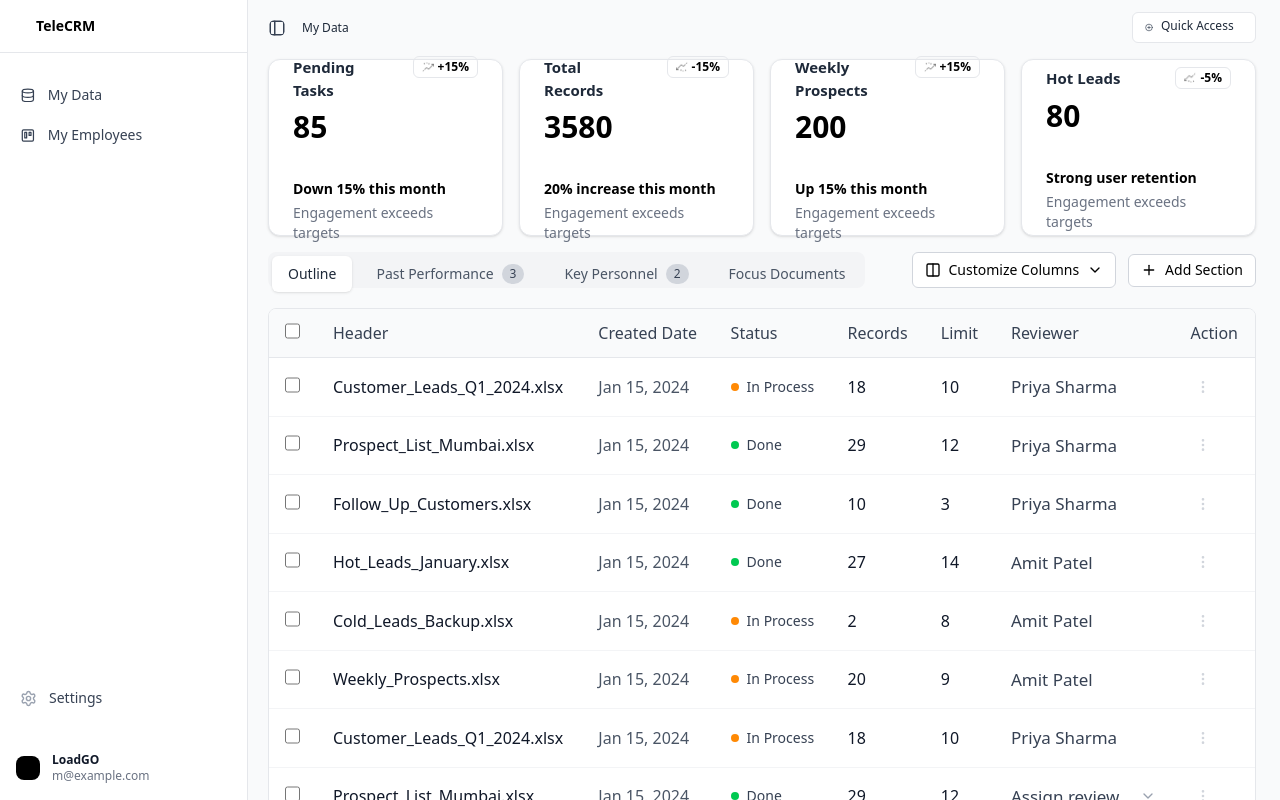
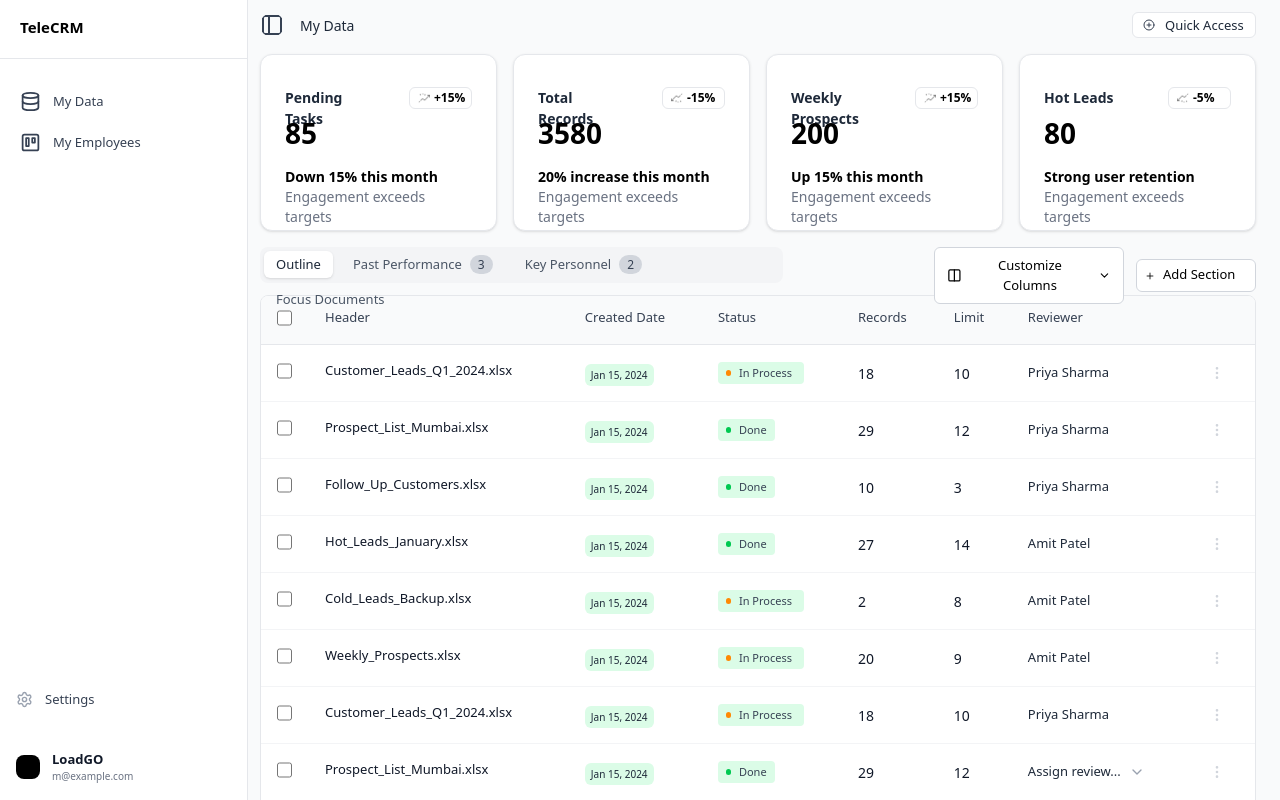
Before and after one commit to sharjeelxyz/TeleCRM-Project, a React (Vite) app: page /#/my-data in a window 1280 px wide. Built offline with nearby package versions, Linux system fonts and the light colour scheme.

Commit message:
pixel perfect

```diff
--- a/src/components/pages/CustomerLeads.jsx
+++ b/src/components/pages/CustomerLeads.jsx
@@ -128,6 +128,7 @@ const CustomerLeads = () => {
           </span>
         </div>
 
+        {/* this fixed height is the problem ..remove it and remove those mt-90 nd all then it will look good */}
         <div className="h-[175px]">
           <div className=" items-center mt-4  sm:gap-3 sm:justify-between sm:flex">
             <div className="flex items-center gap-3 grid-cols-1">
--- a/src/components/pages/DashboardLayout.jsx
+++ b/src/components/pages/DashboardLayout.jsx
@@ -1,5 +1,87 @@
+// import React, { useState } from "react";
+// import { Database, Trello, Settings } from "lucide-react";
+// import { Link, Outlet } from "react-router-dom";
+
+// const DashboardLayout = () => {
+//   const [collapsed, setCollapsed] = useState(false);
+
+//   const handleToggleSidebar = () => {
+//     setCollapsed((prev) => !prev);
+//   };
+
+//   return (
+//     <div className="flex h-screen bg-gray-50 overflow-hidden overflow-x-hidden">
+//       <aside
+//         className={`bg-white border-r border-gray-200 flex flex-col fixed left-0 top-0 h-full z-10 transition-all duration-300 ${
+//           collapsed ? "w-[59px]" : "w-[248px]"
+//         }`}
+//       >
+//         <div className="flex-shrink-0 p-4 border-b border-gray-200 text-[15px]">
+//           <h4 className="font-bold h-[26px] w-[76px] ml-5">
+//             {collapsed ? "" : "TeleCRM"}
+//           </h4>
+//         </div>
+
+//         <nav className="flex-1 px-2 py-6 overflow-y-auto">
+//           <div>
+//             <Link to="my-data">
+//               <button className="flex items-center gap-3 w-full px-3 py-2 text-left text-[13px]  font-medium text-gray-700 hover:bg-gray-100 rounded-md mb-1">
+//                 <Database className="w-[15.75px] h-[14.88px]" />
+//                 {!collapsed && "My Data"}
+//               </button>
+//             </Link>
+//             <Link to="my-employees">
+//               <button className="flex items-center gap-3 w-full px-3 py-2 text-left text-[13px] font-medium text-gray-700 hover:bg-gray-100 rounded-md">
+//                 <Trello className="w-[15.75px] h-[14.88px]" />
+//                 {!collapsed && "My Employees"}
+//               </button>
+//             </Link>
+//           </div>
+//         </nav>
+
+//         <div className="flex-shrink-0 p-4 ">
+//           <button className="flex items-center gap-3 w-full text-[13px] font-medium text-gray-700 hover:bg-gray-100 rounded-md mb-10">
+//             <Settings className="w-[17px] h-[17px] text-gray-400" />
+//             {!collapsed && "Settings"}
+//           </button>
+
+//           <div className="flex items-center gap-3 rounded-lg">
+//             <div className="w-6 h-6 rounded-lg bg-black flex-shrink-0 "></div>
+//             {!collapsed && (
+//               <div className="flex flex-col min-w-0">
+//                 <span className="text-[13px] font-semibold text-gray-900 truncate">
+//                   LoadGO
+//                 </span>
+//                 <span className="text-[10px] text-gray-500 truncate">
+//                   m@example.com
+//                 </span>
+//               </div>
+//             )}
+//           </div>
+//         </div>
+//       </aside>
+
+//       <main
+//         className={`flex-1 overflow-auto transition-all duration-300 ${
+//           collapsed ? "ml-20" : "ml-64"
+//         }`}
+//       >
+//         <Outlet context={{ onToggleSidebar: handleToggleSidebar }} />
+//       </main>
+//     </div>
+//   );
+// };
+
+// export default DashboardLayout;
+
 import React, { useState } from "react";
-import { Database, Trello, Settings } from "lucide-react";
+import {
+  Database,
+  Trello,
+  Settings,
+  ChevronLeft,
+  ChevronRight,
+} from "lucide-react";
 import { Link, Outlet } from "react-router-dom";
 
 const DashboardLayout = () => {
@@ -16,41 +98,43 @@ const DashboardLayout = () => {
           collapsed ? "w-[59px]" : "w-[248px]"
         }`}
       >
-        <div className="flex-shrink-0 p-4 border-b border-gray-200 text-sm">
-          <h4 className="font-bold ml-5"> {collapsed ? "" : "TeleCRM"} </h4>
+        <div className="flex items-center justify-between p-4 border-b border-gray-200 text-[15px]">
+          <h4 className="font-bold h-[26px] w-[76px] ml-1">
+            {collapsed ? "" : "TeleCRM"}
+          </h4>
         </div>
 
         <nav className="flex-1 px-2 py-6 overflow-y-auto">
           <div>
             <Link to="my-data">
-              <button className="flex items-center gap-3 w-full px-3 py-2 text-left text-sm font-medium text-gray-700 hover:bg-gray-100 rounded-md mb-1">
-                <Database className="w-[15.75px] h-[14.88px]" />
+              <button className="flex items-center gap-3 w-full px-3 py-2 text-left text-[13px] font-medium text-gray-700 hover:bg-gray-100 rounded-md mb-1">
+                <Database className="w-[21px] h-[21px]" />
                 {!collapsed && "My Data"}
               </button>
             </Link>
             <Link to="my-employees">
-              <button className="flex items-center gap-3 w-full px-3 py-2 text-left text-sm font-medium text-gray-700 hover:bg-gray-100 rounded-md">
-                <Trello className="w-[15.75px] h-[14.88px]" />
+              <button className="flex items-center gap-3 w-full px-3 py-2 text-left text-[13px] font-medium text-gray-700 hover:bg-gray-100 rounded-md">
+                <Trello className="w-[21px] h-[21px]" />
                 {!collapsed && "My Employees"}
               </button>
             </Link>
           </div>
         </nav>
 
-        <div className="flex-shrink-0 p-4 ">
-          <button className="flex items-center gap-3 w-full p-1 text-left text-sm font-medium text-gray-700 hover:bg-gray-100 rounded-md mb-10">
+        <div className="flex-shrink-0 p-4">
+          <button className="flex items-center gap-3 w-full text-[13px] font-medium text-gray-700 hover:bg-gray-100 rounded-md mb-10">
             <Settings className="w-[17px] h-[17px] text-gray-400" />
             {!collapsed && "Settings"}
           </button>
 
           <div className="flex items-center gap-3 rounded-lg">
-            <div className="w-6 h-6 rounded-lg bg-black flex-shrink-0 "></div>
+            <div className="w-6 h-6 rounded-lg bg-black flex-shrink-0" />
             {!collapsed && (
               <div className="flex flex-col min-w-0">
-                <span className="text-xs font-semibold text-gray-900 truncate">
+                <span className="text-[13px] font-semibold text-gray-900 truncate">
                   LoadGO
                 </span>
-                <span className="text-xs text-gray-500 truncate">
+                <span className="text-[10px] text-gray-500 truncate">
                   m@example.com
                 </span>
               </div>
@@ -61,7 +145,7 @@ const DashboardLayout = () => {
 
       <main
         className={`flex-1 overflow-auto transition-all duration-300 ${
-          collapsed ? "ml-20" : "ml-64"
+          collapsed ? "ml-[59px]" : "ml-[248px]"
         }`}
       >
         <Outlet context={{ onToggleSidebar: handleToggleSidebar }} />
--- a/src/components/pages/DataTable.jsx
+++ b/src/components/pages/DataTable.jsx
@@ -110,16 +110,20 @@ const DataTable = () => {
   const StatusBadge = ({ status }) => {
     if (status === "Done") {
       return (
-        <div className="flex items-center gap-2">
-          <div className="w-2 h-2 bg-green-500 rounded-full"></div>
-          <span className="text-sm text-gray-700">Done</span>
+        <div className="flex items-center rounded gap-2 bg-green-100 w-[57px] h-[22px] px-2">
+          <div className="w-[5px] h-[6px] bg-green-500 rounded-full"></div>
+          <span className="w-[5px] h-[16px] text-[11px] text-gray-700 font-medium">
+            Done
+          </span>
         </div>
       );
     } else {
       return (
-        <div className="flex items-center gap-2">
-          <div className="w-2 h-2 bg-orange-400 rounded-full"></div>
-          <span className="text-sm text-gray-700">In Process</span>
+        <div className="flex items-center rounded gap-2 bg-green-100 h-[22px] w-[86px] px-2">
+          <div className="w-[5px] h-[6px] bg-orange-400 rounded-full"></div>
+          <span className="w-[56px] h-[16px] text-[11px] text-gray-700 font-medium">
+            In Process
+          </span>
         </div>
       );
     }
@@ -137,27 +141,25 @@ const DataTable = () => {
                   className="rounded border-gray-300 w-[15px] h-[16px]"
                 />
               </th>
-              <th className="px-4 py-3 text-left text-[16px] font-medium text-gray-700 ">
+              <th className="px-4 py-3 text-left text-[13px] h-[16px] font-medium text-gray-700 pb-4 ">
                 Header
               </th>
-              <th className="px-4 py-3 text-left text-[16px] font-medium text-gray-700">
+              <th className="px-4 py-3 text-left text-[13px] h-[16px] font-medium text-gray-700 pb-4">
                 Created Date
               </th>
-              <th className="px-4 py-3 text-left text-[16px] font-medium text-gray-700">
+              <th className="px-4 py-3 text-left text-[13px] h-[16px] font-medium text-gray-700 pb-4">
                 Status
               </th>
-              <th className="px-4 py-3 text-left text-[16px] font-medium text-gray-700">
+              <th className="px-4 py-3 text-left text-[13px] h-[16px] font-medium text-gray-700 pb-4">
                 Records
               </th>
-              <th className="px-4 py-3 text-left text-[16px] font-medium text-gray-700">
+              <th className="px-4 py-3 text-left text-[13px] h-[16px] font-medium text-gray-700 pb-4">
                 Limit
               </th>
-              <th className="px-4 py-3 text-left text-[16px] font-medium text-gray-700">
+              <th className="px-4 py-3 text-left text-[13px] h-[16px] font-medium text-gray-700 pb-4">
                 Reviewer
               </th>
-              <th className="px-4 py-3 text-left text-sm font-medium text-gray-700 text-[16px]">
-                Action
-              </th>
+              <th className="px-4 py-3 text-left text-[13px] h-[16px] font-medium text-gray-700"></th>
             </tr>
           </thead>
           <tbody>
@@ -172,32 +174,34 @@ const DataTable = () => {
                     className="w-[15px] h-[16px] rounded border-gray-300"
                   />
                 </td>
-                <td className="px-4 py-4">
-                  <span className="text-[16px] text-gray-900 font-medium ">
+                <td className="px-4 py-4 flex">
+                  <span className="text-[13px] h-[16px] text-gray-900 font-medium ">
                     {row.header}
                   </span>
                 </td>
                 <td className="px-4 py-4">
-                  <span className="text-[16px] text-gray-600">
+                  <span className="text-[10px] w-[76px] h-[22px] bg-green-100 text-gray-800 px-[6px] rounded-md py-[4px] font-medium">
                     {row.createdDate}
                   </span>
                 </td>
                 <td className="px-4 py-4">
-                  <StatusBadge status={row.status} />
+                  <span className="">
+                    <StatusBadge status={row.status} />
+                  </span>
                 </td>
                 <td className="px-4 py-4">
-                  <span className="text-[16px] text-gray-900 font-medium">
+                  <span className="text-[14px] text-gray-900 font-medium">
                     {row.records}
                   </span>
                 </td>
                 <td className="px-4 py-4">
-                  <span className="text-[16px] text-gray-900 font-medium">
+                  <span className="text-[14px] text-gray-900 font-medium">
                     {row.limit}
                   </span>
                 </td>
                 <td className="px-4 py-4">
                   <div className="flex items-center gap-2">
-                    <span className="text-[17px] text-gray-700">
+                    <span className="text-[13px] text-gray-800 font-medium">
                       {row.reviewer}
                     </span>
                     {row.reviewer === "Assign review..." && (
--- a/src/components/pages/MyData.jsx
+++ b/src/components/pages/MyData.jsx
@@ -1,8 +1,8 @@
 import React from "react";
 import { Plus, ChevronDown, Columns2 } from "lucide-react";
+import { PanelLeft, CirclePlus } from "lucide-react";
 import ExampleCard from "../smallComps/ExampleCard";
 import DataTable from "./DataTable";
-import TopNavBar from "../smallComps/TopNavBar";
 import { useOutletContext } from "react-router-dom";
 
 const MyData = () => {
@@ -11,40 +11,62 @@ const MyData = () => {
   return (
     <>
       <div className="pr-6 pl-3 pt-1">
-        <TopNavBar onToggleSidebar={onToggleSidebar} />
+        <div className="flex items-center justify-between mb-2 sticky top-0 bg-gray-50 py-2 ">
+          <div className="flex items-center justify-between gap-4">
+            <div className="flex items-center gap-2">
+              <PanelLeft
+                className="w-[24px] h-[24px] text-gray-700 active:text-gray-500 rounded-2xl"
+                onClick={onToggleSidebar}
+              />
+            </div>
+            <div className=" w-[81px] font-medium text-gray-800 flex items-center">
+              <span className="text-[14px]">My Data</span>
+            </div>
+          </div>
+          <div className="flex items-center gap-2 bg-white px-2 py-1 rounded-md cursor-pointer border border-gray-200 hover:bg-gray-50 w-[124px] h-[26px] ">
+            <div className="flex items-center">
+              <CirclePlus className="w-4 h-3  text-gray-700" />
+            </div>
+            <div className="h-[21px] w-[94px] flex items-center ">
+              <span className="text-[13px] font-medium text-gray-800 flex items-center mt-[1.20px]">
+                Quick Access
+              </span>
+            </div>
+          </div>
+        </div>
         <ExampleCard />
-        <div className="mb-5 rounded-lg hidden xl:block ">
+        <div className="mb-3 rounded-lg hidden xl:block ">
           <div className="flex flex-col sm:flex-row sm:items-center sm:justify-between gap-4">
-            <div className="flex flex-wrap gap-2 bg-gray-100 p-1 rounded-lg text-sm font-medium h-[36px]">
-              <button className=" flex items-center gap-1 px-3 sm:px-4 py-2 bg-white rounded-md text-gray-800 shadow-sm ">
+            <div className="flex items-center flex-wrap gap-2 bg-gray-100 p-1 rounded-lg text-sm font-medium h-[36px] w-[523px]">
+              <button className="text-[13px]  flex items-center gap-1 px-3 sm:px-3 py-1 bg-white rounded-md text-gray-800 shadow-sm ">
                 Outline
               </button>
-              <button className="flex items-center gap-2 px-3 sm:px-4 py-2 rounded-md text-gray-600 hover:text-gray-800 hover:bg-gray-50">
+              <button className="text-[13px] flex items-center gap-2 px-3 sm:px-3 py-1 rounded-md text-gray-600 hover:text-gray-800 hover:bg-gray-50">
                 Past Performance
-                <span className="bg-gray-300 text-gray-700 text-xs px-2 py-0.5 rounded-full">
+                <span className="bg-gray-300 h-[19px] w-[19x] text-gray-700 text-xs px-2 py-0.5 rounded-full">
                   3
                 </span>
               </button>
-              <button className="flex items-center gap-2 px-3 sm:px-4 py-2 rounded-md text-gray-600 hover:text-gray-800 hover:bg-gray-50">
+              <button className="text-[13px] flex items-center gap-2 px-3 sm:px-3 py-1 rounded-md text-gray-600 hover:text-gray-800 hover:bg-gray-50">
                 Key Personnel
-                <span className="bg-gray-300 text-gray-700 text-xs px-2 py-0.5 rounded-full">
+                <span className="bg-gray-300 h-[19px] w-[19x]  text-gray-700 text-xs px-2 py-0.5 rounded-full">
                   2
                 </span>
               </button>
-              <button className="flex items-center px-3 sm:px-4 py-2 rounded-md text-gray-600 hover:text-gray-800 hover:bg-gray-50">
+              <button className="text-[13px] flex items-center px-3 sm:px-3 py-1 rounded-md text-gray-600 hover:text-gray-800 hover:bg-gray-50">
                 Focus Documents
               </button>
             </div>
 
             <div className="flex flex-wrap gap-2 sm:gap-3 items-center h-[36px]">
-              <button className="flex items-center gap-2 h-9 px-3 py-2 border border-gray-300 rounded-md bg-white text-sm font-medium hover:bg-gray-50">
-                <Columns2 className="h-4 w-4" />
+              <button className="flex items-center gap-2 w-[190px] justify-end px-3 py-[8px] text-[13px] border border-gray-300 rounded-md bg-white font-medium hover:bg-gray-50">
+                <Columns2 className="h-[14.88px] w-[14.88px]" />
                 Customize Columns
-                <ChevronDown className="h-4 w-4" />
+                <ChevronDown className="h-[13px] w-[13px]" />
               </button>
-              <button className="flex items-center gap-2 h-[33px] border border-gray-300 rounded-md bg-white text-sm font-medium px-3 py-2 hover:bg-gray-50">
-                <Plus className="h-4 w-4" />
-                Add Section
+              <button className="flex items-center gap-2 w-[120px] h-[33px] border border-gray-300 rounded-md bg-white text-[13px] font-medium px-2 py-1 hover:bg-gray-50">
+                <Plus className="w-[10px] h-[14px]" />
+                <span className="text-[13px] mb-[2px]">Add Section</span>
               </button>
             </div>
           </div>
--- a/src/components/smallComps/ExampleCard.jsx
+++ b/src/components/smallComps/ExampleCard.jsx
@@ -38,18 +38,18 @@ export default function ExampleCard() {
   ];
 
   return (
-    <div className="grid grid-cols-1 sm:grid-cols-2 lg:grid-cols-4 gap-3 sm:gap-4 w-full mb-4 ">
+    <div className="grid grid-cols-1 sm:grid-cols-2 lg:grid-cols-4 gap-3 sm:gap-4 w-full mb-4 bg-blue-">
       {cardData.map((card, index) => (
         <Card
           key={index}
           className="flex flex-col justify-center px-4 sm:px-6 py-4 bg-white border border-gray-200 xl:h-[177px] lg:h-[190px] "
         >
           <CardHeader className="p-0 mb-2 grid grid-cols-2 items-start mt-2">
-            <CardTitle className="text-[15px] text-gray-800">
+            <CardTitle className="text-[14px] h-[16px] text-gray-800">
               {card.title}
             </CardTitle>
 
-            <div className="flex items-center gap-1 text-[10px] border border-gray-200 rounded-md px-2 py-0.5 justify-self-end">
+            <div className="flex items-center w-[63px] h-[22px] gap-1 text-[10px] border border-gray-200 rounded-md px-2 py-0.5 justify-self-end">
               <img
                 src={ArrowIcon}
                 alt="arrow"
@@ -58,15 +58,15 @@ export default function ExampleCard() {
               <span className="font-semibold text-xs">{card.percent}</span>
             </div>
 
-            <div className="text-2xl text-[30px] w-[41px] font-bold">
+            <div className="text-2xl text-[28px] w-[41px] h-[20px] font-bold">
               {card.value}
             </div>
           </CardHeader>
           <CardContent className="p-0">
-            <p className="text-[16px] sm:text-sm font-semibold ">
+            <p className="text-[13px] h-[16px] sm:text-sm font-semibold ">
               {card.highlight}
             </p>
-            <p className="text-[16px] sm:text-sm text-gray-500 mt-1 mb-1">
+            <p className="text-[13px] h-[16px] sm:text-sm text-gray-500 mt-1 mb-1">
               {card.description}
             </p>
           </CardContent>
--- a/src/components/smallComps/PaginationFooter.jsx
+++ b/src/components/smallComps/PaginationFooter.jsx
@@ -8,17 +8,18 @@ import {
 
 const PaginationFooter = ({ rowsPerPage, setRowsPerPage }) => {
   return (
-    <div className="flex flex-col sm:flex-row items-center justify-between gap-3 sm:gap-0 px-4 py-2">
-      <div className=" h-[59px] w-[153px] flex items-center gap-2 text-gray-600 text-sm">
+    <div className="flex flex-col sm:flex-row items-center justify-between gap-3 sm:gap-0 px-4 ">
+      <div className=" h-[59px] w-[153px] flex items-center gap-2 text-gray-600 text-[13px] font-medium">
         <span>0 of 68 row(s) selected</span>
       </div>
 
-      <div className="flex items-center gap-2 text-sm text-gray-600 font-medium">
+      <div className="flex gap-8">
+        <div className="flex items-center gap-2 text-[13px] text-gray-600 font-medium ">
           <span>Rows per page</span>
           <select
             value={rowsPerPage}
             onChange={(e) => setRowsPerPage(Number(e.target.value))}
-          className="border border-gray-300 rounded px-2 py-1 text-sm focus:outline-none focus:ring-2 focus:ring-blue-400"
+            className="w-[78px] h-[30px] border border-gray-300 rounded px-5 py-1 text-sm focus:outline-none focus:ring-2 focus:ring-blue-400"
           >
             <option value={10}>10</option>
             <option value={25}>25</option>
@@ -27,20 +28,23 @@ const PaginationFooter = ({ rowsPerPage, setRowsPerPage }) => {
         </div>
 
         <div className="flex items-center gap-2">
-        <span className="text-sm text-gray-600 font-medium">Page 1 of 7</span>
+          <span className="text-[13px] font-medium text-gray-600 ">
+            Page 1 of 7
+          </span>
           <div className="flex items-center gap-1 ml-2 sm:ml-4 ">
-          <button className="p-1 hover:bg-gray-100 rounded border border-gray-300">
+            <button className="p-1 hover:bg-gray-100 rounded border border-gray-300 h-[30px] w-[32px] px-[7px]">
               <ChevronsLeft className="w-4 h-4 text-gray-400" />
             </button>
-          <button className="p-1 hover:bg-gray-100 rounded border border-gray-300">
+            <button className="p-1 hover:bg-gray-100 rounded border border-gray-300 h-[30px] w-[32px] px-[7px]">
               <ChevronLeft className="w-4 h-4 text-gray-400" />
             </button>
-          <button className="p-1 hover:bg-gray-100 rounded border border-gray-300">
+            <button className="p-1 hover:bg-gray-100 rounded border border-gray-300 h-[30px] w-[32px] px-[7px]">
               <ChevronRight className="w-4 h-4 text-gray-600" />
             </button>
-          <button className="p-1 hover:bg-gray-100 rounded border border-gray-300">
+            <button className="p-1 hover:bg-gray-100 rounded border border-gray-300 h-[30px] w-[32px] px-[7px]">
               <ChevronsRight className="w-4 h-4 text-gray-600" />
             </button>
+          </div>
         </div>
       </div>
     </div>
```
Also changed, not shown: src/components/pages/MyEmployees.jsx (+99 -40 lines). Lines whose indentation alone changed are shown as unchanged.
